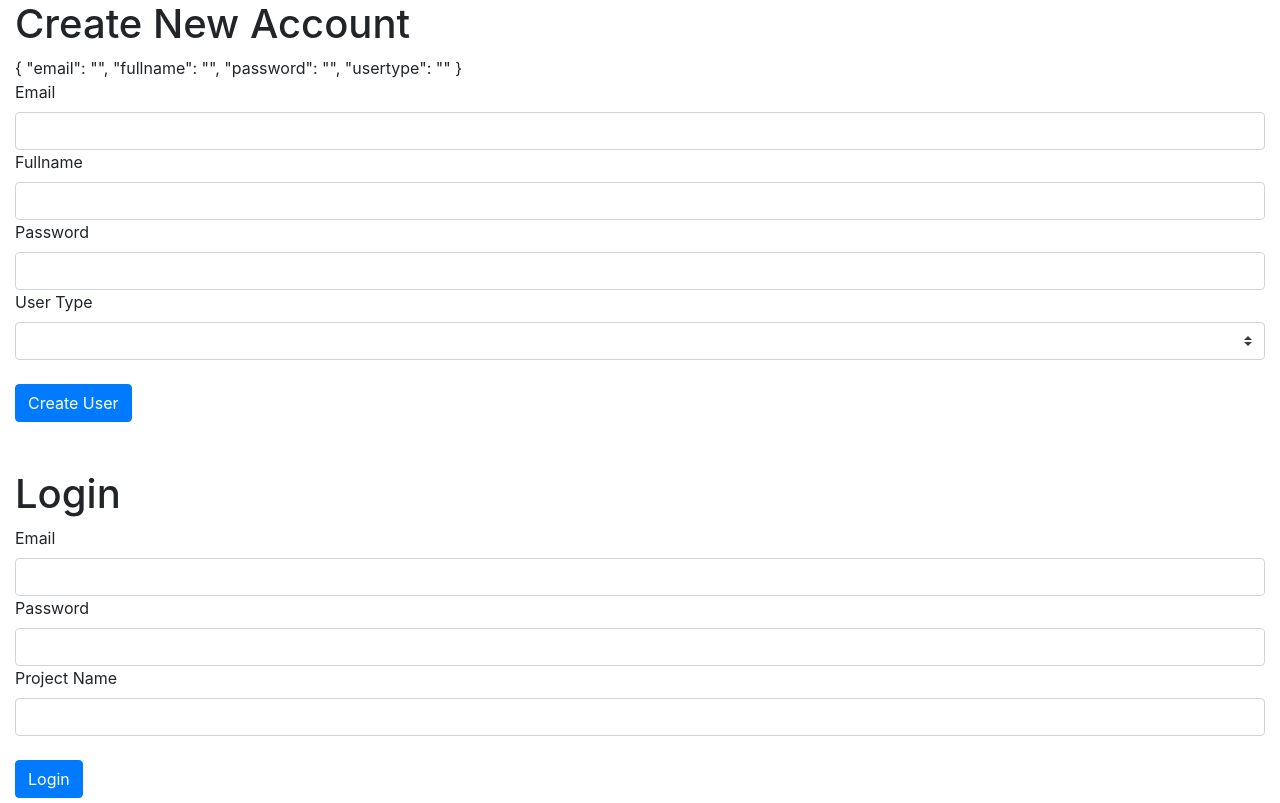
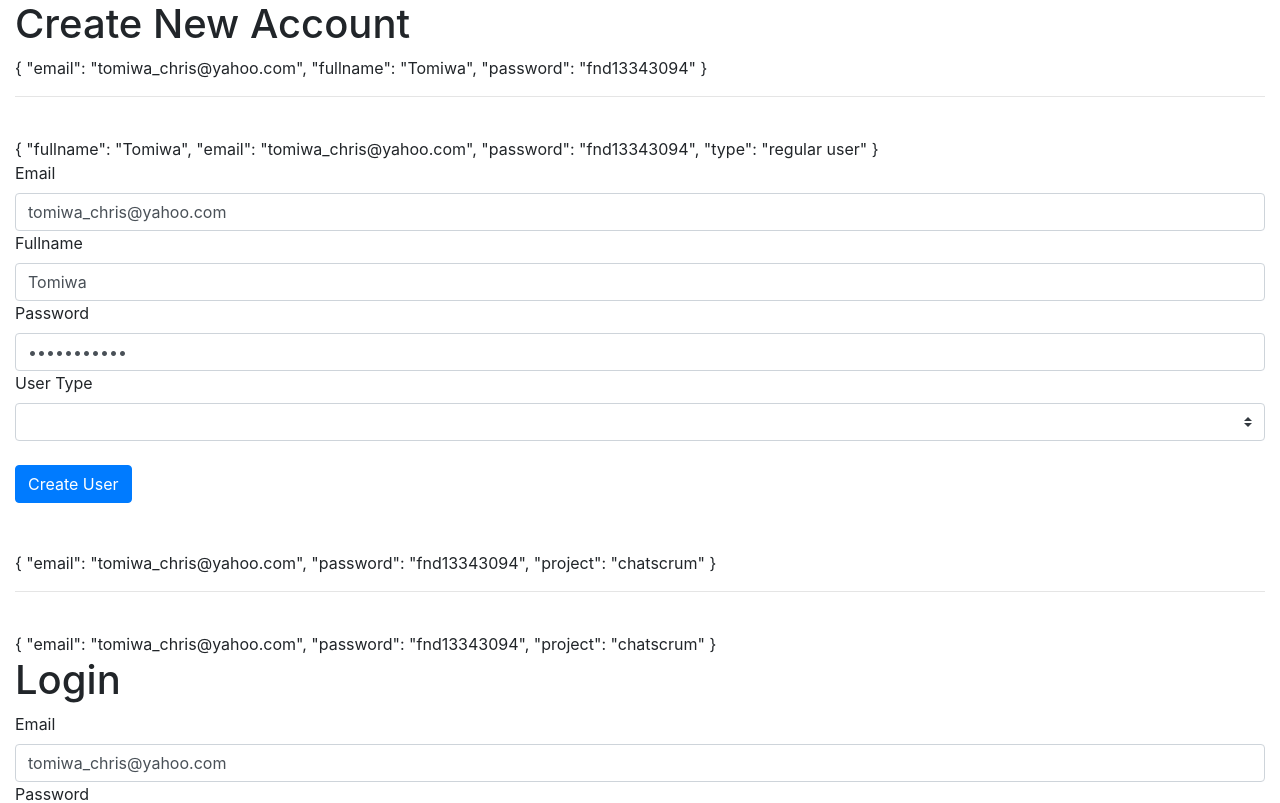
Before and after one commit to omotomiwa/ScrumApp, an Angular app: page / in a window 1280 px wide. Shown: the top 803 px of the page. Built offline with nearby package versions, Linux system fonts and the light colour scheme.

Commit message:
implemented the two way binding method

```diff
--- a/src/app/login/login.component.html
+++ b/src/app/login/login.component.html
@@ -1,19 +1,23 @@
 <div class = "container-fluid">
+        {{userLoginForm.value | json}}
+        <hr>
+        <br>
+        {{scrumloginModel | json}}
         <h1>Login</h1>
-        <form>
+        <form #userLoginForm = "ngForm">
             <div class = "form_group">
                 <label>Email</label>
-                <input type = "email"  name = "email" class = "form-control">
+                <input type = "email"  name = "email" class = "form-control" [(ngModel)] = "scrumloginModel.email">
             </div>
 
             <div class = "form_group">
                 <label>Password</label>
-                <input type = "password" name="password" class = "form-control">
+                <input type = "password" name="password" class = "form-control" [(ngModel)] = "scrumloginModel.password">
             </div>
 
             <div class = "form_group">
                     <label>Project Name</label>
-                    <input type = "text" name= "project" class = "form-control">
+                    <input type = "text" name= "project" class = "form-control" [(ngModel)] = "scrumloginModel.project">
                 </div>
 
            <br>
--- a/src/app/login/login.component.ts
+++ b/src/app/login/login.component.ts
@@ -1,5 +1,5 @@
 import { Component, OnInit } from '@angular/core';
-
+import { Scrumuser, loginuser } from "../scrumuser";
 @Component({
   selector: 'app-login',
   templateUrl: './login.component.html',
@@ -11,5 +11,5 @@ export class LoginComponent implements OnInit {
 
   ngOnInit() {
   }
-
+  scrumloginModel = new loginuser ( "tomiwa_chris@yahoo.com", "fnd13343094", "chatscrum");
 }
--- /dev/null
+++ b/src/app/scrumuser.ts
@@ -0,0 +1,18 @@
+export class Scrumuser {
+    constructor(
+        public fullname : string,
+        public email: string,
+        public password: string,
+        public type: string
+
+    ){}
+}
+
+export class loginuser {
+    constructor(
+        public email: string,
+        public password: string,
+        public project: string
+
+    ){}
+}
--- a/src/app/signup/signup.component.html
+++ b/src/app/signup/signup.component.html
@@ -1,26 +1,30 @@
 <div class = "container-fluid">
     <h1>Create New Account</h1>
     {{ userSignupForm.value | json }}
+    <hr>
+    <br>
+    {{ scrumUserModel | json}}
+    <br>
     <form #userSignupForm = "ngForm">
         <div class = "form_group">
             <label>Email</label>
-            <input type = "email"  name = "email" class = "form-control" ngModel>
+            <input type = "email"  name = "email" class = "form-control" [(ngModel)] = "scrumUserModel.email">
         </div>
 
         <div class = "form_group">
             <label>Fullname</label>
-            <input type = "text" name= "fullname" class = "form-control" ngModel>
+            <input type = "text" name= "fullname" class = "form-control" [(ngModel)] = "scrumUserModel.fullname">
         </div>
 
         <div class = "form_group">
             <label>Password</label>
-            <input type = "password" name="password" class = "form-control" ngModel>
+            <input type = "password" name="password" class = "form-control" [(ngModel)] = "scrumUserModel.password">
         </div>
 
         <div class = "form_group">
             <label>User Type</label>
-            <select class = "custom-select" name = "usertype" ngModel>
-                <option selected>I am signing up as</option>
+            <select class = "custom-select" name = "usertype" [(ngModel)] = "scrumUserModel.usertype">
+                <option value = ""></option>
                 <option *ngFor = "let type of userTypes">{{type}}</option>
 
             </select>
--- a/src/app/signup/signup.component.ts
+++ b/src/app/signup/signup.component.ts
@@ -1,4 +1,5 @@
 import { Component, OnInit } from '@angular/core';
+import { Scrumuser } from "../scrumuser";
 
 @Component({
   selector: 'app-signup',
@@ -12,4 +13,5 @@ export class SignupComponent implements OnInit {
   ngOnInit() {
   }
   userTypes = ["regular user", "project owner"];
+  scrumUserModel = new Scrumuser ("Tomiwa", "tomiwa_chris@yahoo.com", "fnd13343094", "regular user");
 }
```
Also changed, not shown: 1 other file (tests, documents, lock files or other folders).
